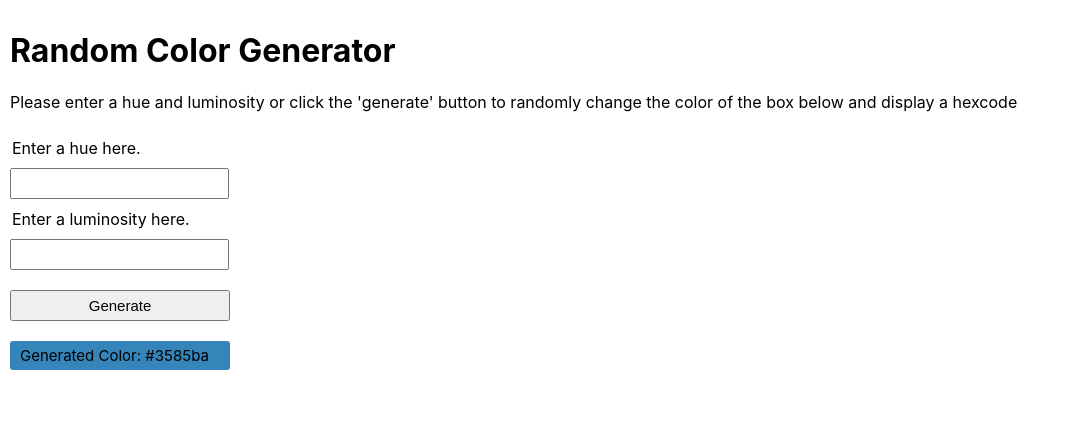
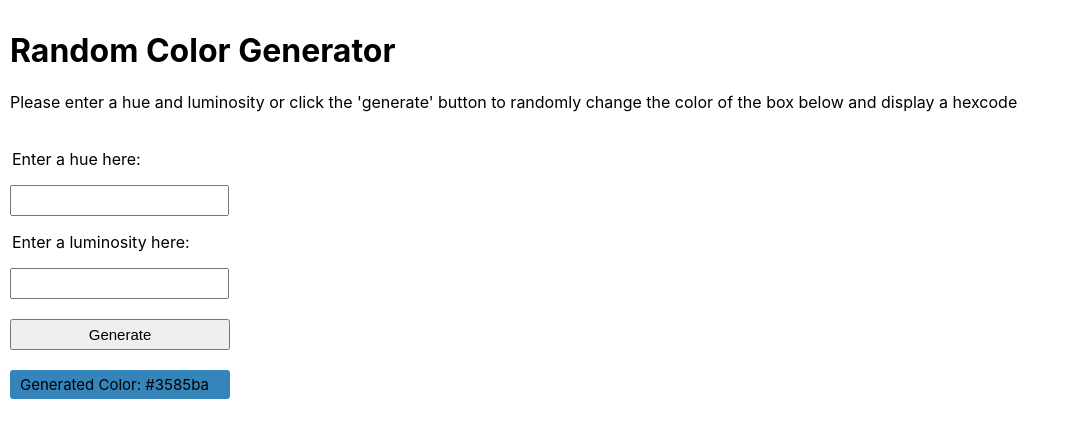
Before and after one commit to sela891/react-random-color-generator, a React app: page / in a window 1280 px wide. Shown: the top 438 px of the page, without its empty margins (0-1070 px from the left). Built offline with nearby package versions, Linux system fonts and the light colour scheme; the HTML template or start-up script is replaced by a standard one.

Commit message:
Change viewport size

```diff
--- a/src/App.js
+++ b/src/App.js
@@ -37,7 +37,7 @@ export default function App() {
     luminosity: lum,
   };
   return (
-    <div>
+    <>
       <div style={{ padding: '5px 5px', margin: '5px' }}>
         <h1>Random Color Generator</h1>
         <p>
@@ -45,23 +45,15 @@ export default function App() {
           randomly change the color of the box below and display a hexcode
         </p>
       </div>
-
-      <div>
-        <label htmlFor="hueInput" style={{ marginLeft: '12px' }}>
-          Enter a hue here.
-        </label>
+      <p style={{ marginLeft: '12px' }}>Enter a hue here:</p>
       <Input
-          id="hueInput"
         value={hue}
         onChange={(event) => {
           setHue(event.currentTarget.value);
         }}
       />
-        <label htmlFor="lumInput" style={{ marginLeft: '12px' }}>
-          Enter a luminosity here.
-        </label>
+      <p style={{ marginLeft: '12px' }}> Enter a luminosity here: </p>
       <Input
-          id="lumInput"
         value={lum}
         onChange={(event) => {
           setLum(event.currentTarget.value);
@@ -75,10 +67,10 @@ export default function App() {
       >
         Generate
       </Button>
-      </div>
+
       <Output style={{ backgroundColor: myRandomColor }}>
         Generated Color: {myRandomColor}
       </Output>
-    </div>
+    </>
   );
 }
```
Lines whose indentation alone changed are shown as unchanged.
